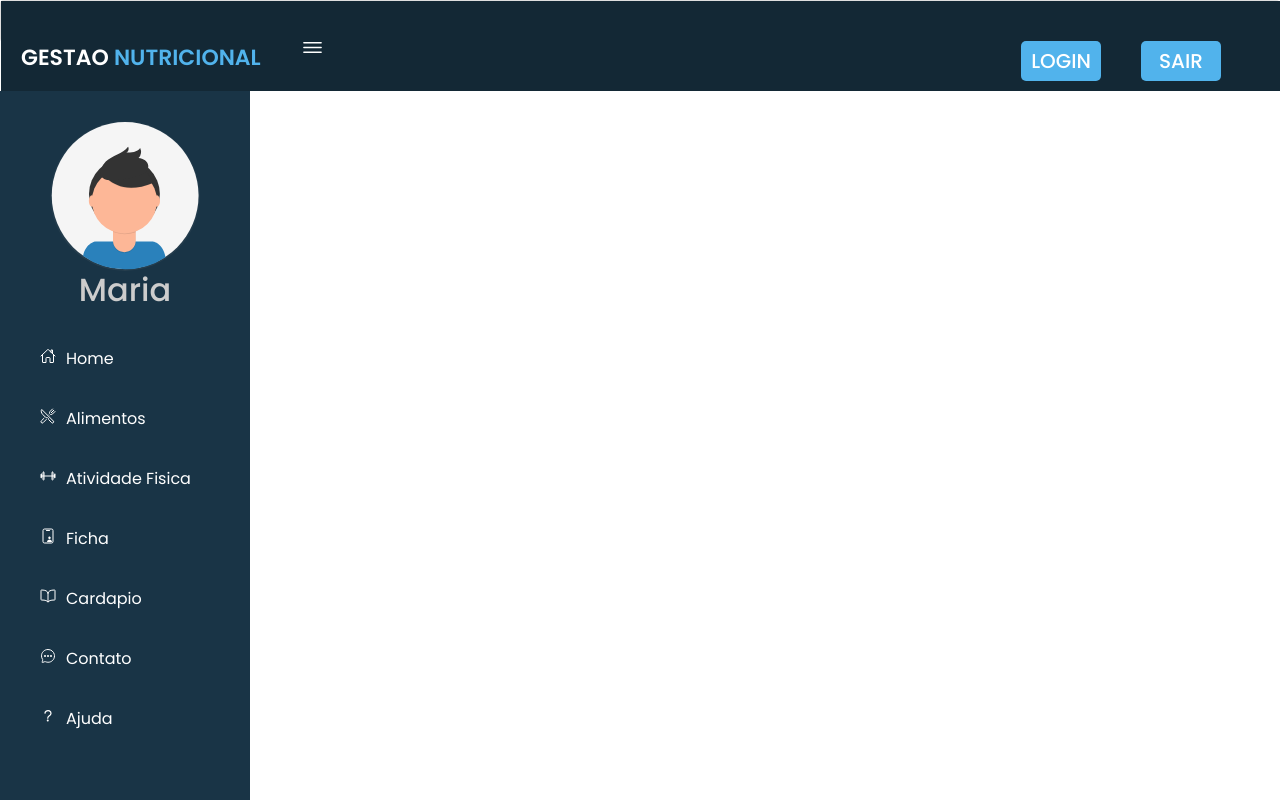
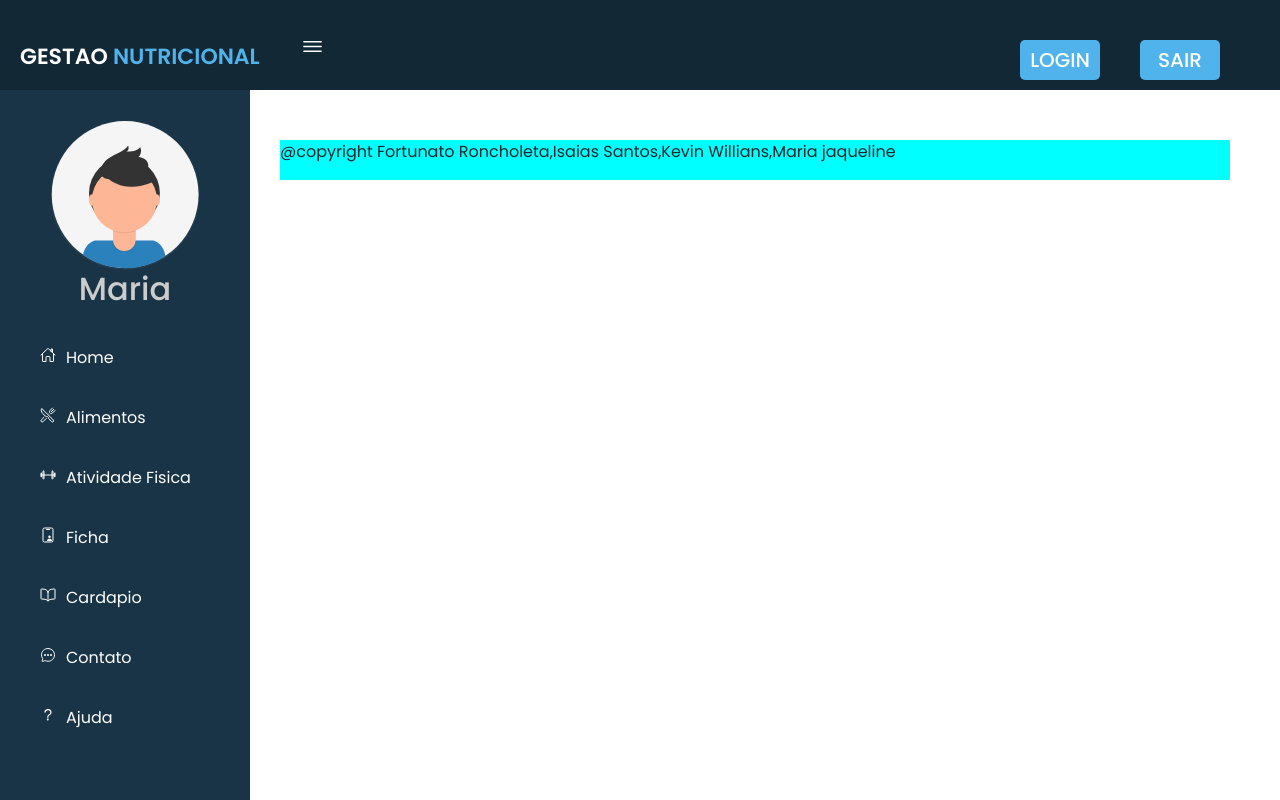
Before and after one commit to maria2122/Gestao-Fisico-Nutricional, a Flask app: page / in a window 1280 px wide. Run offline with Flask 2, Linux system fonts and the light colour scheme.

Commit message:
atualização do dia 30

```diff
--- a/static/style.css
+++ b/static/style.css
@@ -16,22 +16,47 @@ header{
 
 
 form{
+
+
     margin-top: 100px;
     max-width: 100%;
     max-height: 100%;
     text-align: center;
 
+
 }
+ form ,label{
+    display: block;
+    padding: 0px;
+    text-align: right;
+
+
+}
+
 table{
     margin-top: 100px;
     max-width: 100%;
     max-height: 100%;
     text-align: center;
 }
+
 body{
         font-family: 'Poppins', sans-serif;
         grid-template-columns: repeat
 
+}
+
+
+.conteudo{
+    background-color: aqua;
+    margin-top: 100px;
+    margin-left: 280px;
+    margin-right:50px ;
+     /*ativa o grid*/
+     display: grid;
+     /*divindo o conteiner em colunas 2 */
+    grid-template-rows: repeat(2);
+    grid
 }
 .left h3{
     color: #fff;
--- a/templates/AtividadeFisica.html
+++ b/templates/AtividadeFisica.html
@@ -2,7 +2,7 @@
 {%block conteudo %}
     <form>
         <label>Nome</label>
-        <br>
+
         <input type="text" name="Nome" id="Nome">
         <br>
         <label>descrição</label>
--- a/templates/Template.html
+++ b/templates/Template.html
@@ -28,7 +28,7 @@
 
 
 <body>
-    <div class="card">
+
     <input type="checkbox" id="check">
     <!--header começo-->
     <header>
@@ -65,21 +65,23 @@
     <div class="card-body"></div>
     <!-- Indica local onde o restante da página será carregado para cada
         página que tem como template padrão este arquivo -->
+<div class="conteudo">
+
+    {% block conteudo %} {%endblock %}
+
+    <footer>
+
+        <p>@copyright Fortunato Roncholeta,Isaias Santos,Kevin Willians,Maria jaqueline</p>
 
 
-    {% block conteudo %} {%endblock %}
+       </footer>
+</div>
 
 
 
 
+<
 
-</div>
-   <footer>
-
-    <p>@copyright Fortunato Roncholeta,Isaias Santos,Kevin Willians,Maria jaqueline</p>
-
-
-   </footer>
    <script src="https://cdn.jsdelivr.net/npm/bootstrap@4.4.1/dist/js/bootstrap.min.js" integrity="sha384-wfSDF2E50Y2D1uUdj0O3uMBJnjuUD4Ih7YwaYd1iqfktj0Uod8GCExl3Og8ifwB6" crossorigin="anonymous"></script>
     <script type="module" src="https://unpkg.com/ionicons@5.5.2/dist/ionicons/ionicons.esm.js"></script>
     <script nomodule src="https://unpkg.com/ionicons@5.5.2/dist/ionicons/ionicons.js"></script>
```
Also changed, not shown: dbgestaofisiconutricional.db.
